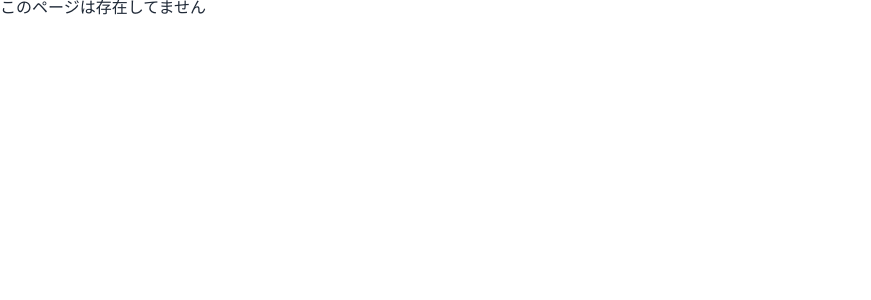
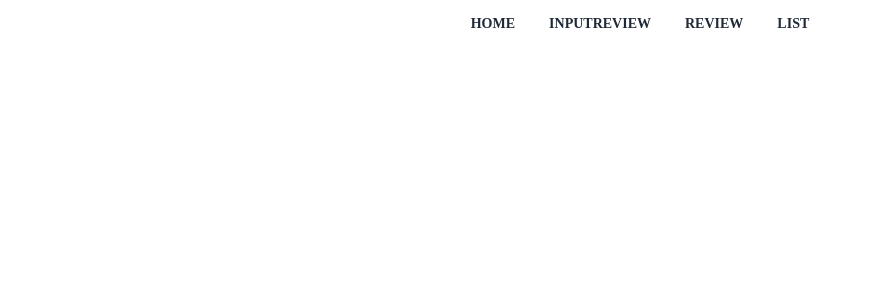
Before and after one commit to Nitari-Cup/NitaRepository, a React (Vite) app: page /list in a window 1280 px wide. Shown: the top 300 px of the page, without its empty margins (0-871 px from the left). Built offline with nearby package versions, Linux system fonts and the light colour scheme.

Commit message:
add:navi

```diff
--- a/src/App.tsx
+++ b/src/App.tsx
@@ -3,6 +3,7 @@ import Review from './pages/Review'
 import InputReview from './pages/InputReview'
 import{Routes, Route} from 'react-router-dom'
 import NoMatch from './pages/Nomatch'
+import List from './pages/List'
 import './index.css';
 
 function App() {
@@ -14,6 +15,7 @@ function App() {
           <Route path="/"element={<Home/>}/>
           <Route path="/inputreview"element={<InputReview/>}/>
           <Route path="/review"element={<Review/>}/>
+          <Route path="/list"element={<List/>}/>
           <Route path="/*"element={<NoMatch/>}/>
         </Routes>
       </div>
--- a/src/components/TopBar.tsx
+++ b/src/components/TopBar.tsx
@@ -9,7 +9,11 @@ function TopBar(){
                 <button className="btn btn-ghost">InputReview</button>
             </Link>
             <Link to="/review">
-                <button className="btn btn-ghost">Review</button>            </Link>
+                <button className="btn btn-ghost">Review</button>
+            </Link>
+            <Link to="/list">
+                <button className="btn btn-ghost">List</button>
+            </Link>
             <Link to="/*">
             </Link>
         </div>
--- /dev/null
+++ b/src/pages/List.tsx
@@ -0,0 +1,11 @@
+import TopBar from "../components/TopBar"
+
+function List(){
+    return(
+        <div>
+            <TopBar/>
+        </div>
+    )
+}
+
+export default List
```
